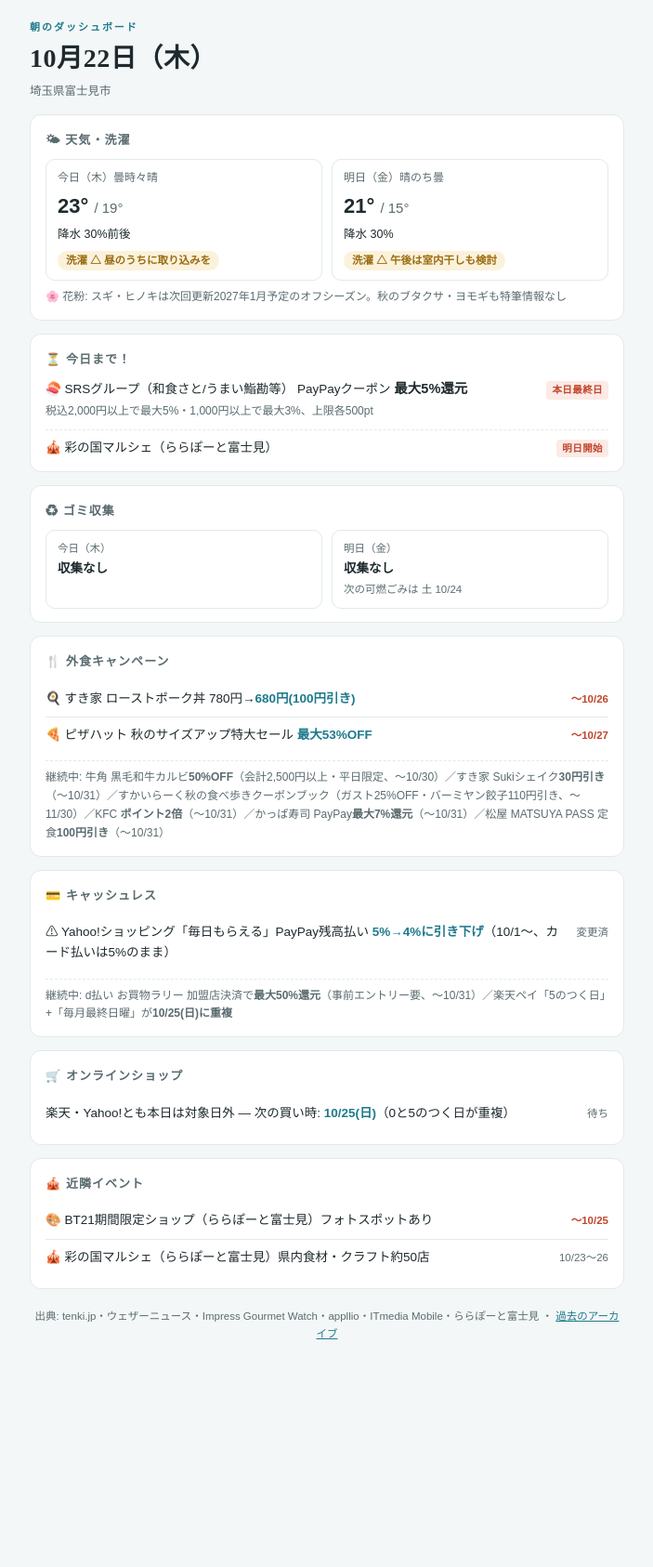
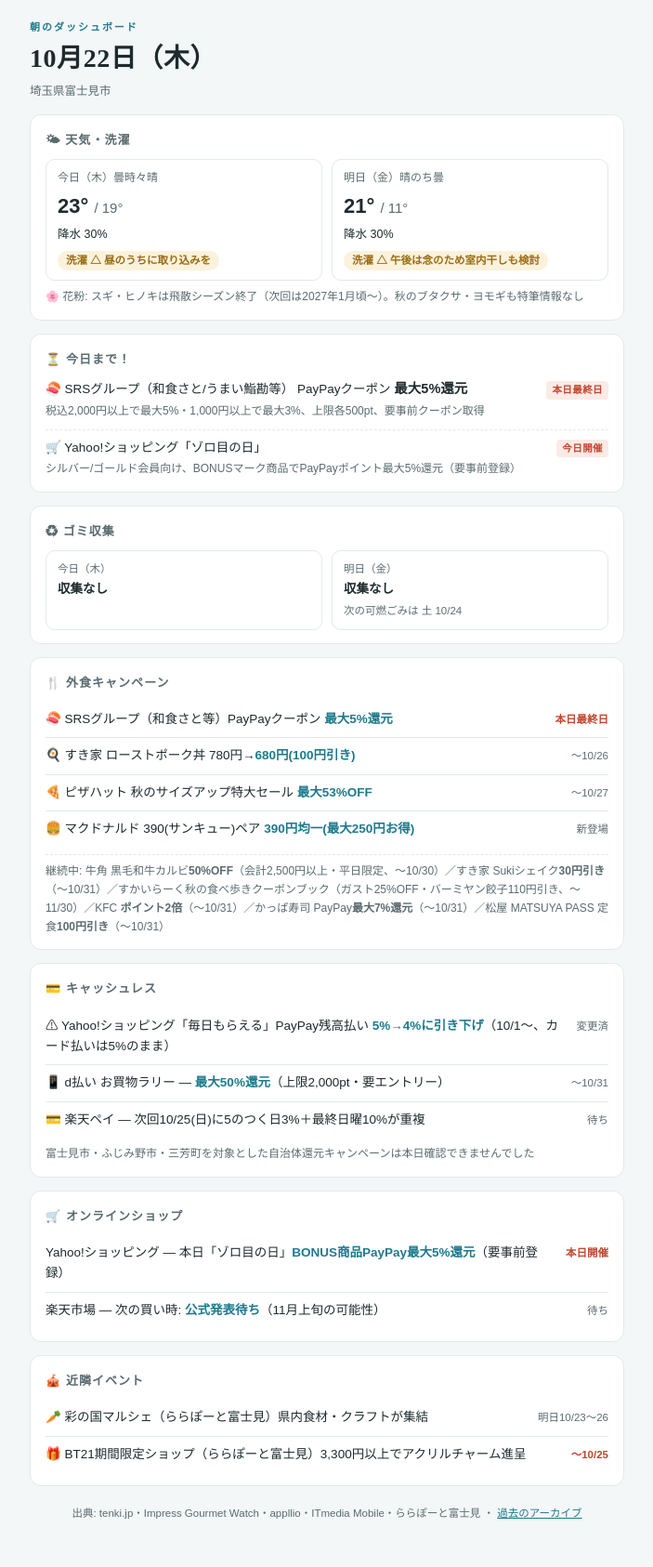
Before and after one commit to yuki7827/daily-life-dashboard, a Jekyll site: the page today.html, which Jekyll copies as it is, in a window 1280 px wide. Shown: the whole page at 93% size, without its empty margins (288-991 px from the left). Built offline with Jekyll 4.4.1, drawn with Linux system fonts in a browser that asks for light colours; before the commit the page ends 1493 px from its top, so only the background shows below that.

Commit message:
daily: 2026-10-22 dashboard corrections
Fix weather figures (verified via tenki.jp), add missing McDonald's
390 pair deal, add Yahoo Shopping zorome-day info to EC section, sync
today.html with the post, and correct event ordering/details.

Co-Authored-By: Claude Sonnet 5 <noreply@anthropic.com>
Claude-Session: https://claude.ai/code/session_01S8i5xcT5YGcUoL2j9BUYDE

```diff
--- a/today.html
+++ b/today.html
@@ -167,17 +167,17 @@
       <div class="wx">
         <span class="day">今日（木）曇時々晴</span>
         <span class="temps">23° <span class="lo">/ 19°</span></span>
-        <span class="desc">降水 30%前後</span>
+        <span class="desc">降水 30%</span>
         <span class="pill tri">洗濯 △ 昼のうちに取り込みを</span>
       </div>
       <div class="wx">
         <span class="day">明日（金）晴のち曇</span>
-        <span class="temps">21° <span class="lo">/ 15°</span></span>
+        <span class="temps">21° <span class="lo">/ 11°</span></span>
         <span class="desc">降水 30%</span>
-        <span class="pill tri">洗濯 △ 午後は室内干しも検討</span>
+        <span class="pill tri">洗濯 △ 午後は念のため室内干しも検討</span>
       </div>
     </div>
-    <div class="wx-note">🌸 花粉: スギ・ヒノキは次回更新2027年1月予定のオフシーズン。秋のブタクサ・ヨモギも特筆情報なし</div>
+    <div class="wx-note">🌸 花粉: スギ・ヒノキは飛散シーズン終了（次回は2027年1月頃〜）。秋のブタクサ・ヨモギも特筆情報なし</div>
   </section>
 
   <section class="card">
@@ -185,12 +185,13 @@
     <div class="rail">
       <div class="item">
         <span class="what">🍣 SRSグループ（和食さと/うまい鮨勘等） PayPayクーポン <b>最大5%還元</b><br>
-          <small>税込2,000円以上で最大5%・1,000円以上で最大3%、上限各500pt</small></span>
+          <small>税込2,000円以上で最大5%・1,000円以上で最大3%、上限各500pt、要事前クーポン取得</small></span>
         <span class="badge">本日最終日</span>
       </div>
       <div class="item">
-        <span class="what">🎪 彩の国マルシェ（ららぽーと富士見）</span>
-        <span class="badge">明日開始</span>
+        <span class="what">🛒 Yahoo!ショッピング「ゾロ目の日」<br>
+          <small>シルバー/ゴールド会員向け、BONUSマーク商品でPayPayポイント最大5%還元（要事前登録）</small></span>
+        <span class="badge">今日開催</span>
       </div>
     </div>
   </section>
@@ -213,8 +214,10 @@
   <section class="card">
     <h2>🍴 外食キャンペーン</h2>
     <ul class="deals">
-      <li><span class="deal">🍳 すき家 ローストポーク丼 780円→<b>680円(100円引き)</b></span><span class="until hot">〜10/26</span></li>
-      <li><span class="deal">🍕 ピザハット 秋のサイズアップ特大セール <b>最大53%OFF</b></span><span class="until hot">〜10/27</span></li>
+      <li><span class="deal">🍣 SRSグループ（和食さと等）PayPayクーポン <b>最大5%還元</b></span><span class="until hot">本日最終日</span></li>
+      <li><span class="deal">🍳 すき家 ローストポーク丼 780円→<b>680円(100円引き)</b></span><span class="until">〜10/26</span></li>
+      <li><span class="deal">🍕 ピザハット 秋のサイズアップ特大セール <b>最大53%OFF</b></span><span class="until">〜10/27</span></li>
+      <li><span class="deal">🍔 マクドナルド 390(サンキュー)ペア <b>390円均一(最大250円お得)</b></span><span class="until">新登場</span></li>
     </ul>
     <div class="ongoing">継続中: 牛角 黒毛和牛カルビ<b>50%OFF</b>（会計2,500円以上・平日限定、〜10/30）／すき家 Sukiシェイク<b>30円引き</b>（〜10/31）／すかいらーく秋の食べ歩きクーポンブック（ガスト25%OFF・バーミヤン餃子110円引き、〜11/30）／KFC <b>ポイント2倍</b>（〜10/31）／かっぱ寿司 PayPay<b>最大7%還元</b>（〜10/31）／松屋 MATSUYA PASS 定食<b>100円引き</b>（〜10/31）</div>
   </section>
@@ -223,27 +226,30 @@
     <h2>💳 キャッシュレス</h2>
     <ul class="deals">
       <li><span class="deal">⚠ Yahoo!ショッピング「毎日もらえる」PayPay残高払い <b>5%→4%に引き下げ</b>（10/1〜、カード払いは5%のまま）</span><span class="until">変更済</span></li>
+      <li><span class="deal">📱 d払い お買物ラリー — <b>最大50%還元</b>（上限2,000pt・要エントリー）</span><span class="until">〜10/31</span></li>
+      <li><span class="deal">💳 楽天ペイ — 次回10/25(日)に5のつく日3%＋最終日曜10%が重複</span><span class="until">待ち</span></li>
     </ul>
-    <div class="ongoing">継続中: d払い お買物ラリー 加盟店決済で<b>最大50%還元</b>（事前エントリー要、〜10/31）／楽天ペイ「5のつく日」+「毎月最終日曜」が<b>10/25(日)に重複</b></div>
+    <div class="note">富士見市・ふじみ野市・三芳町を対象とした自治体還元キャンペーンは本日確認できませんでした</div>
   </section>
 
   <section class="card">
     <h2>🛒 オンラインショップ</h2>
     <ul class="deals">
-      <li><span class="deal">楽天・Yahoo!とも本日は対象日外 — 次の買い時: <b>10/25(日)</b>（0と5のつく日が重複）</span><span class="until">待ち</span></li>
+      <li><span class="deal">Yahoo!ショッピング — 本日「ゾロ目の日」<b>BONUS商品PayPay最大5%還元</b>（要事前登録）</span><span class="until hot">本日開催</span></li>
+      <li><span class="deal">楽天市場 — 次の買い時: <b>公式発表待ち</b>（11月上旬の可能性）</span><span class="until">待ち</span></li>
     </ul>
   </section>
 
   <section class="card">
     <h2>🎪 近隣イベント</h2>
     <ul class="deals">
-      <li><span class="deal">🎨 BT21期間限定ショップ（ららぽーと富士見）フォトスポットあり</span><span class="until hot">〜10/25</span></li>
-      <li><span class="deal">🎪 彩の国マルシェ（ららぽーと富士見）県内食材・クラフト約50店</span><span class="until">10/23〜26</span></li>
+      <li><span class="deal">🥕 彩の国マルシェ（ららぽーと富士見）県内食材・クラフトが集結</span><span class="until">明日10/23〜26</span></li>
+      <li><span class="deal">🎁 BT21期間限定ショップ（ららぽーと富士見）3,300円以上でアクリルチャーム進呈</span><span class="until hot">〜10/25</span></li>
     </ul>
   </section>
 
   <footer>
-    出典: tenki.jp・ウェザーニュース・Impress Gourmet Watch・appllio・ITmedia Mobile・ららぽーと富士見 ・
+    出典: tenki.jp・Impress Gourmet Watch・appllio・ITmedia Mobile・ららぽーと富士見 ・
     <a href="archive.html">過去のアーカイブ</a>
   </footer>
 </div>
```
Also changed, not shown: _posts/2026-10-22-daily.md (+14 -12 lines).
